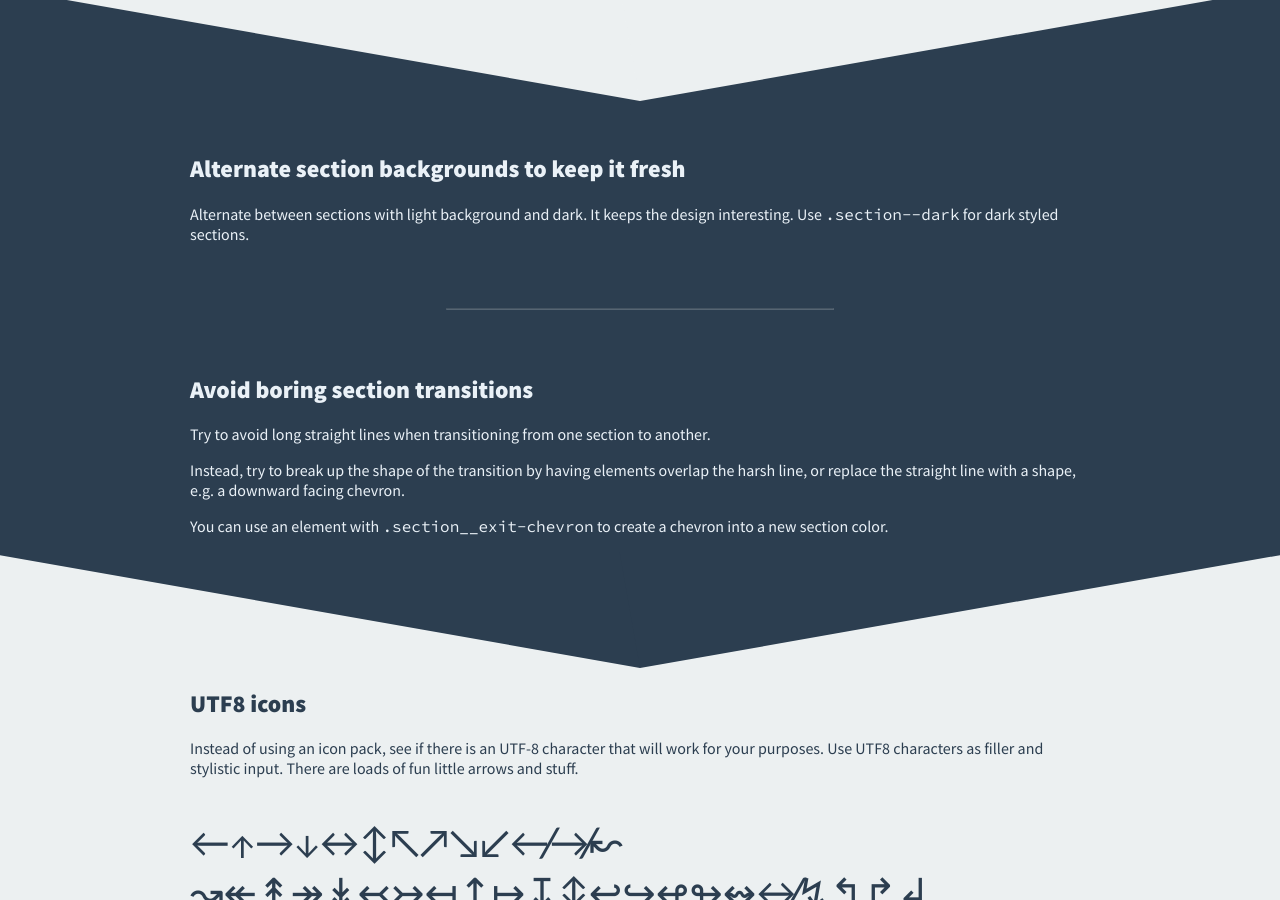
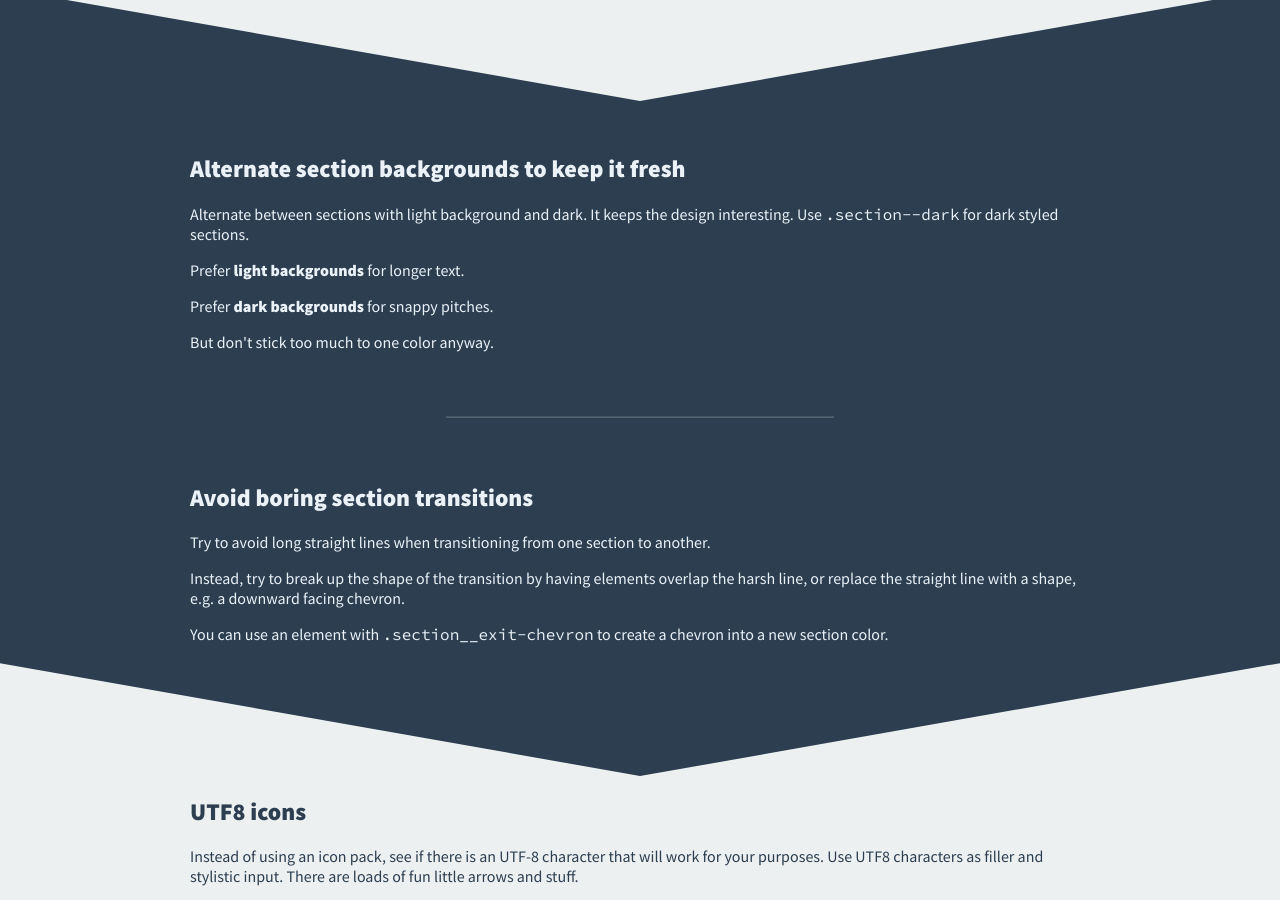
Before and after one commit to derangeddk/deranged.dk, a Jekyll site: the page built from styleguide.html, in a window 1280 px wide and 900 px high, scrolled down 1246 px. Built offline with Jekyll 4.4.1, drawn with Linux system fonts in a browser that asks for light colours; comment, search, counter and statistics services are not loaded.

Commit message:
Note on preferred background colors depending on content type

```diff
--- a/styleguide.html
+++ b/styleguide.html
@@ -92,6 +92,15 @@ layout: default
         <p>
             Alternate between sections with light background and dark. It keeps the design interesting.
             Use <code>.section--dark</code> for dark styled sections.
+        </p>
+        <p>
+            Prefer <strong>light backgrounds</strong> for longer text.
+        </p>
+        <p>
+            Prefer <strong>dark backgrounds</strong> for snappy pitches.
+        </p>
+        <p>
+            But don't stick too much to one color anyway.
         </p>
 
         <hr class="hr--dark">
```
